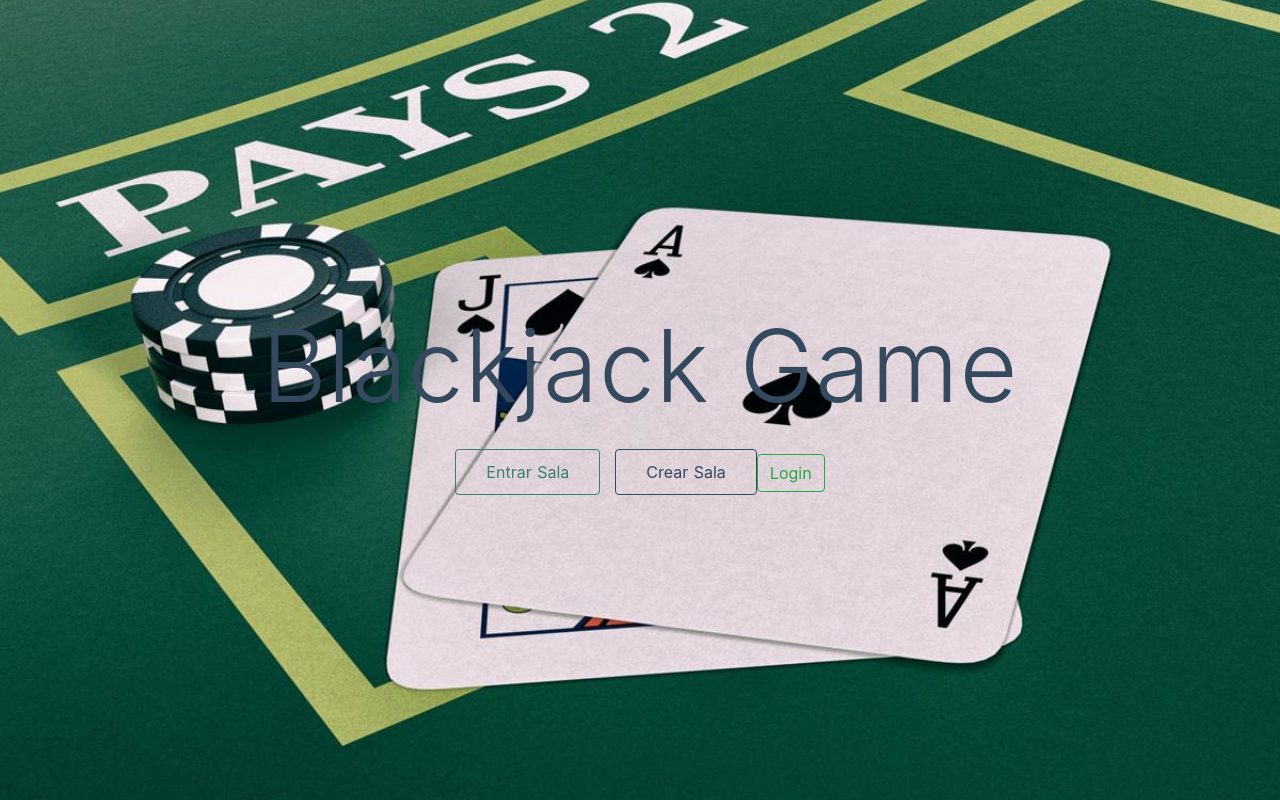
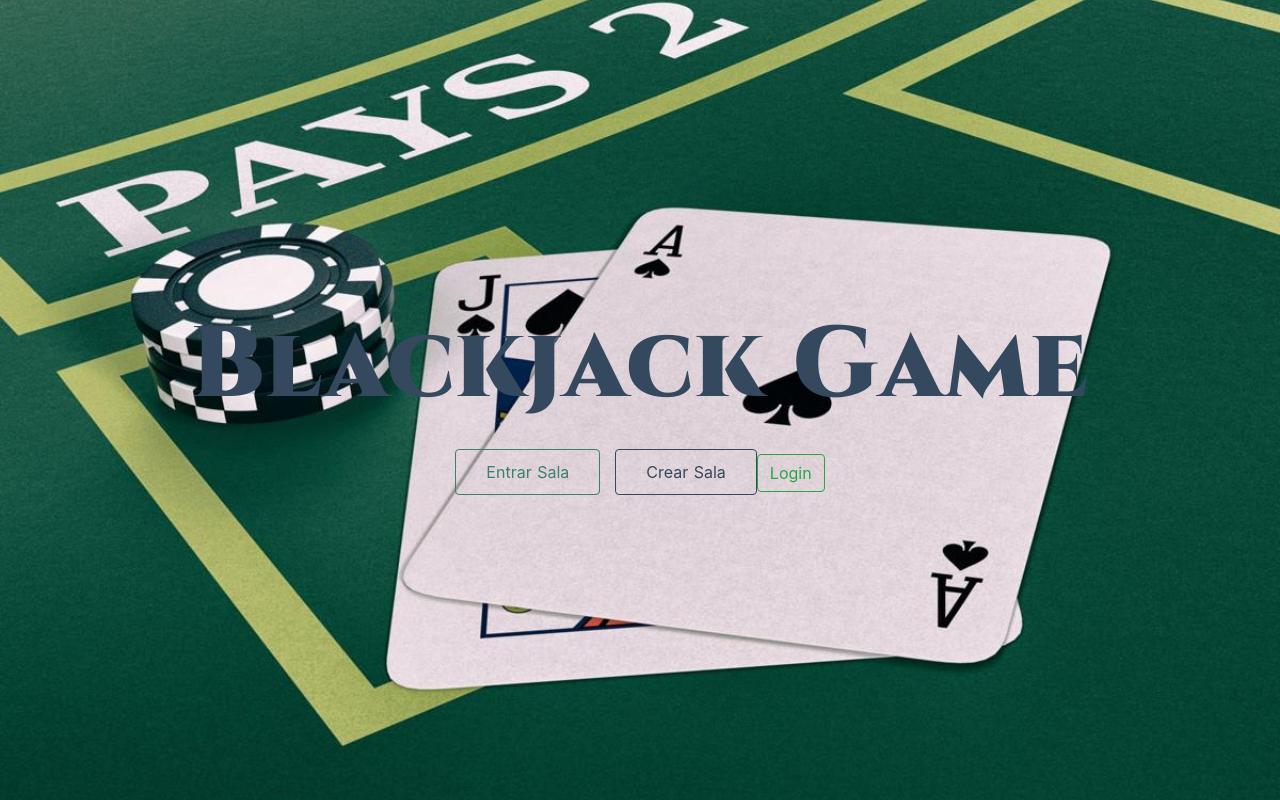
Before and after one commit to luisedudiaz/Blackjack, a Nuxt app: page / in a window 1280 px wide. Built offline with nearby package versions, Linux system fonts and the light colour scheme.

Commit message:
Cinzel font

```diff
--- a/pages/index.vue
+++ b/pages/index.vue
@@ -35,8 +35,7 @@
 }
 
 .title {
-  /*font-family: 'Quicksand', 'Source Sans Pro', -apple-system, BlinkMacSystemFont,
-    'Segoe UI', Roboto, 'Helvetica Neue', Arial, sans-serif;*/
+  font-family: Cinzel;
   display: block;
   font-weight: 300;
   font-size: 100px;
```
